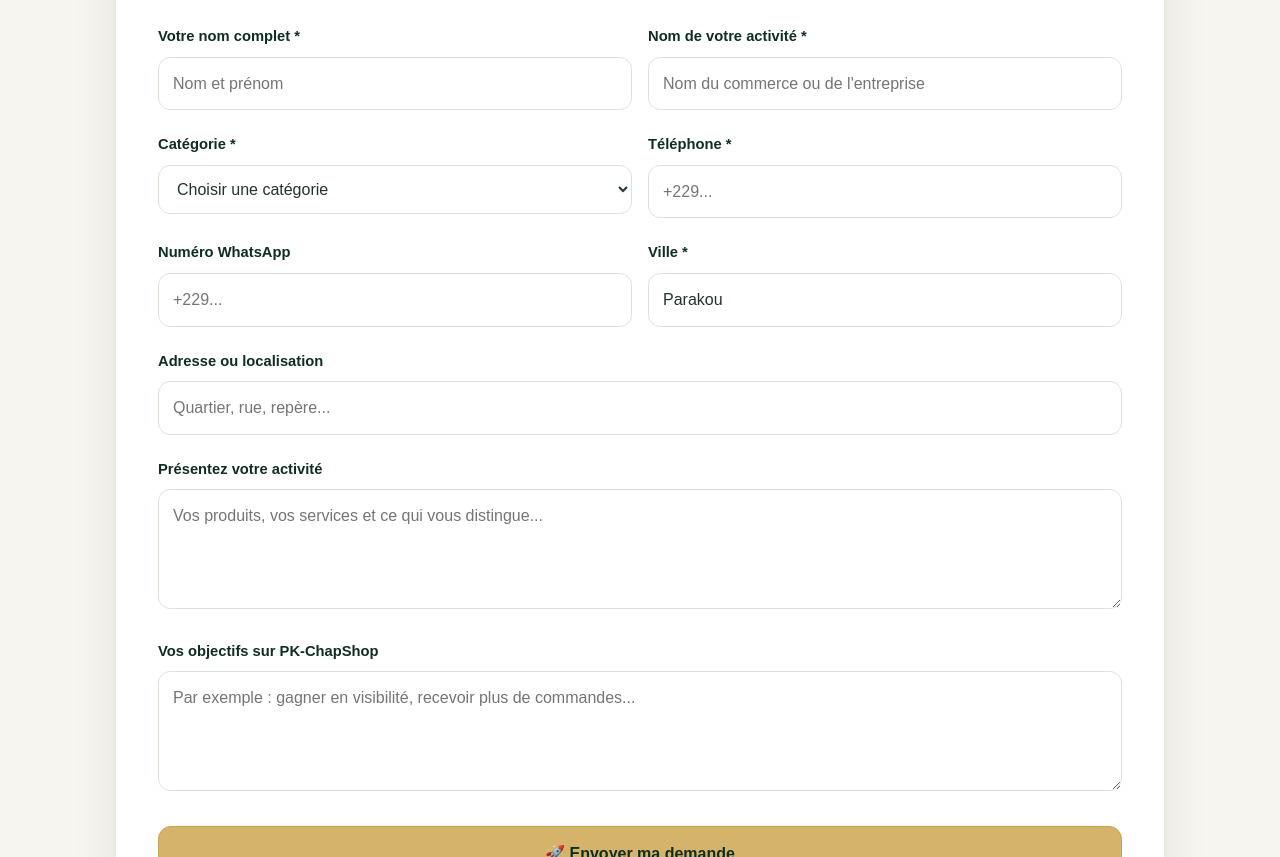
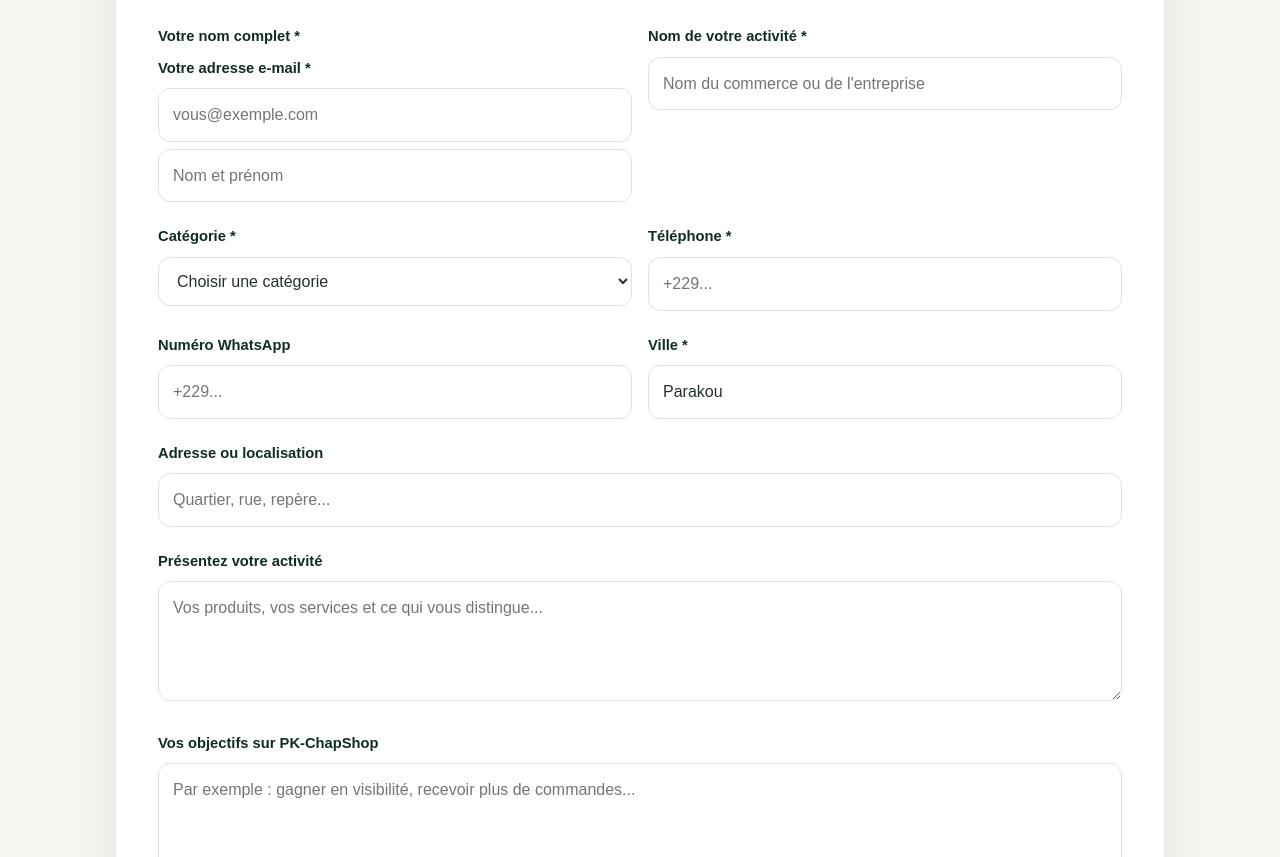
Before and after one commit to coneprod92-max/PK-ChapShop, a plain HTML site: page annonceur.html in a window 1280 px wide. Shown: the part 1183-2040 px from the top of the page. Drawn offline with Linux system fonts and the light colour scheme.

Commit message:
Update annonceur.html

```diff
--- a/annonceur.html
+++ b/annonceur.html
@@ -416,6 +416,19 @@
         <div class="form-grid">
           <div class="form-group">
             <label for="fullName">Votre nom complet *</label>
+
+<div class="form-group">
+  <label for="email">Votre adresse e-mail *</label>
+  <input
+    id="email"
+    name="email"
+    type="email"
+    autocomplete="email"
+    required
+    placeholder="vous@exemple.com"
+  >
+</div>
+
             <input id="fullName" name="fullName" autocomplete="name" required placeholder="Nom et prénom">
           </div>
 
```
